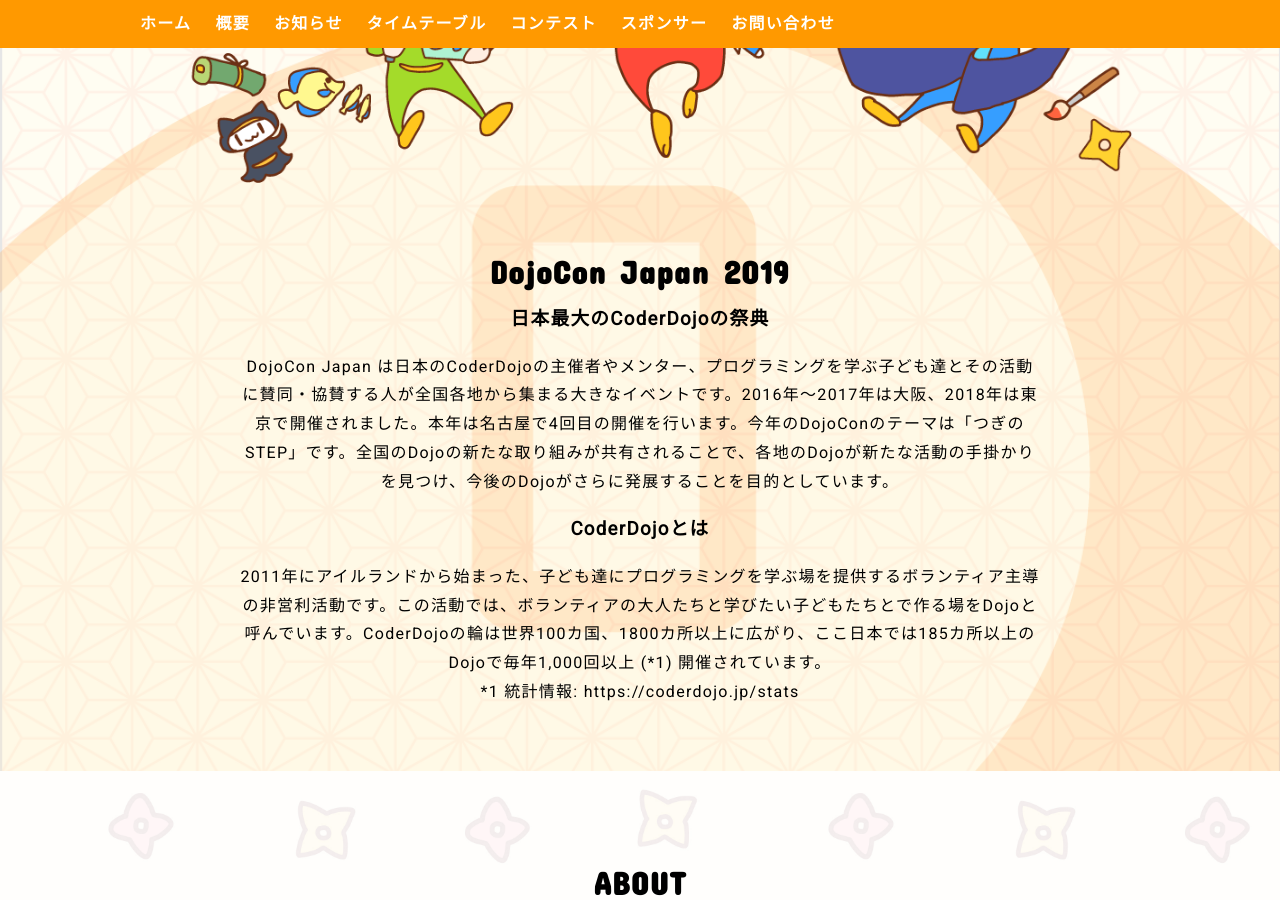
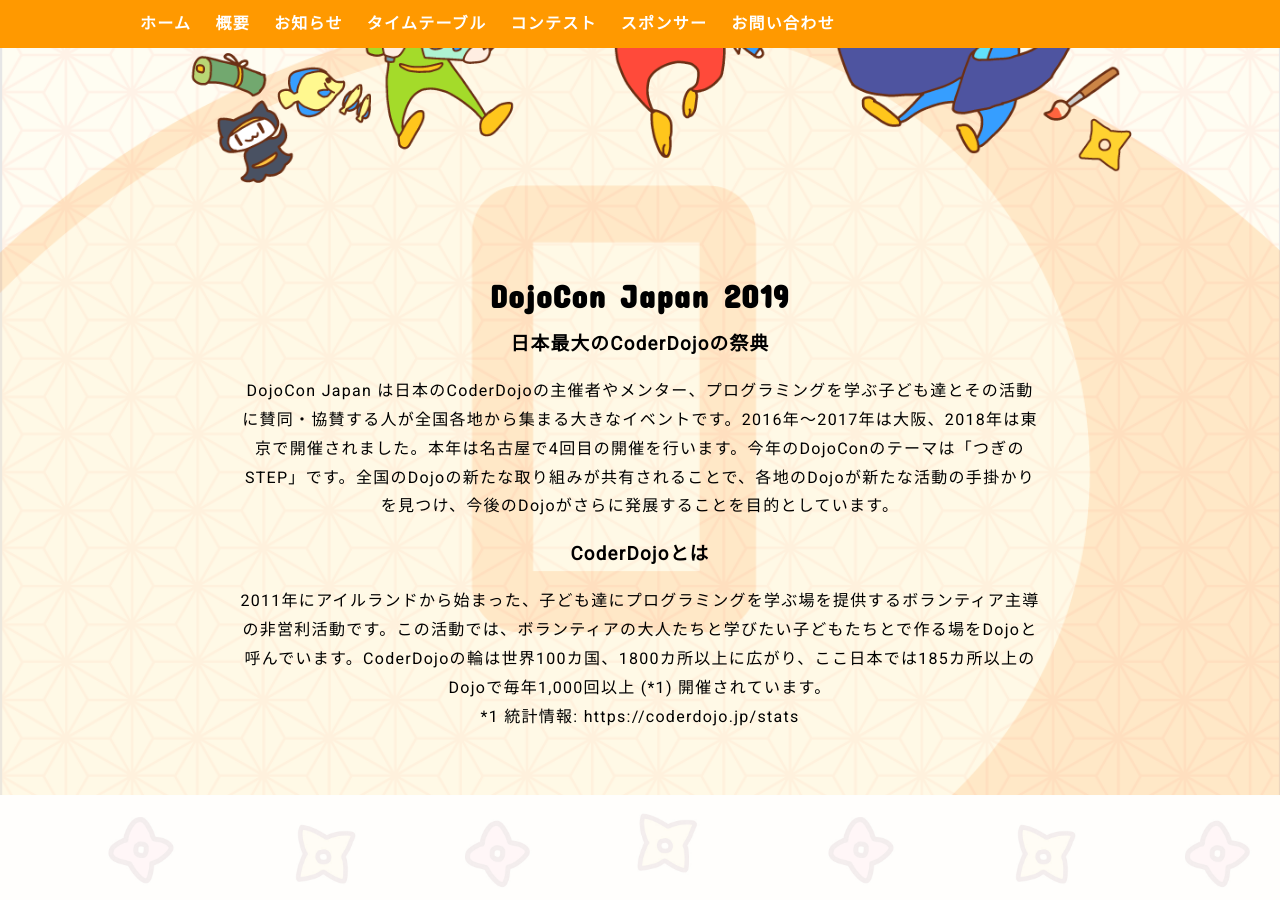
Before and after one commit to coderdojo-japan/dojocon2019.coderdojo.jp, a Jekyll site: the page built from index.md, in a window 1280 px wide and 900 px high, scrolled down 633 px. Built offline with Jekyll 4.4.1, drawn with Linux system fonts in a browser that asks for light colours; nearby versions of some CDN libraries.

Commit message:
Add margin to heading

```diff
--- a/css/main.scss
+++ b/css/main.scss
@@ -94,6 +94,10 @@ footer{
   li{
     display: inline;
   }
+}
+
+h2{
+  margin-top: 1.6em;
 }
 
 .img-section{
```
